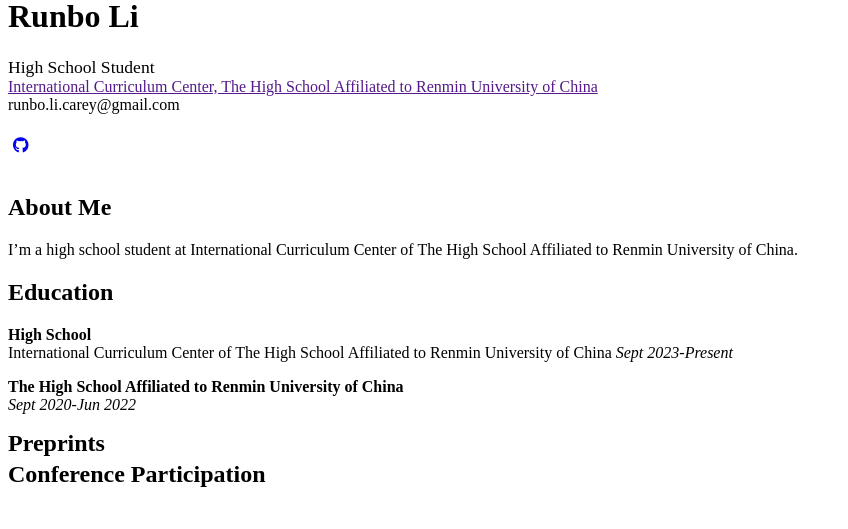
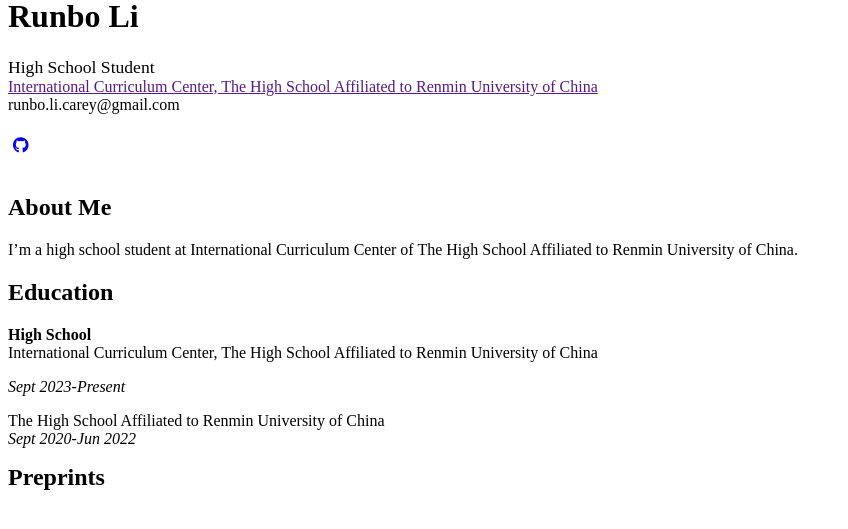
Before and after one commit to CareyRunboLi/CareyRunboLi.github.io, a Jekyll site: the page built from index.md, in a window 1280 px wide, cut to the strip 335-864 px from the top of the page. Shown: the whole strip, without its empty margins (0-848 px from the left). Built offline with Jekyll 4.4.1, drawn with Linux system fonts in a browser that asks for light colours; some web fonts are replaced; a style sheet for code colours, icons or effects is not loaded; our own code applies the rules of GitHub Pages for plain Markdown files.

Commit message:
Update index.md

```diff
--- a/index.md
+++ b/index.md
@@ -9,14 +9,13 @@ I’m a high school student at International Curriculum Center of The High Schoo
 ## Education
 
 **High School**
-International Curriculum Center of The High School Affiliated to Renmin University of China
+International Curriculum Center, The High School Affiliated to Renmin University of China
+
 *Sept 2023-Present*
 
-**The High School Affiliated to Renmin University of China**
+The High School Affiliated to Renmin University of China
 *Sept 2020-Jun 2022*
 
 <!-- {% include_relative _includes/publications.md %} -->
 
 {% include_relative _includes/preprints.md %}
-
-{% include_relative _includes/conference_participation.md %}
```
